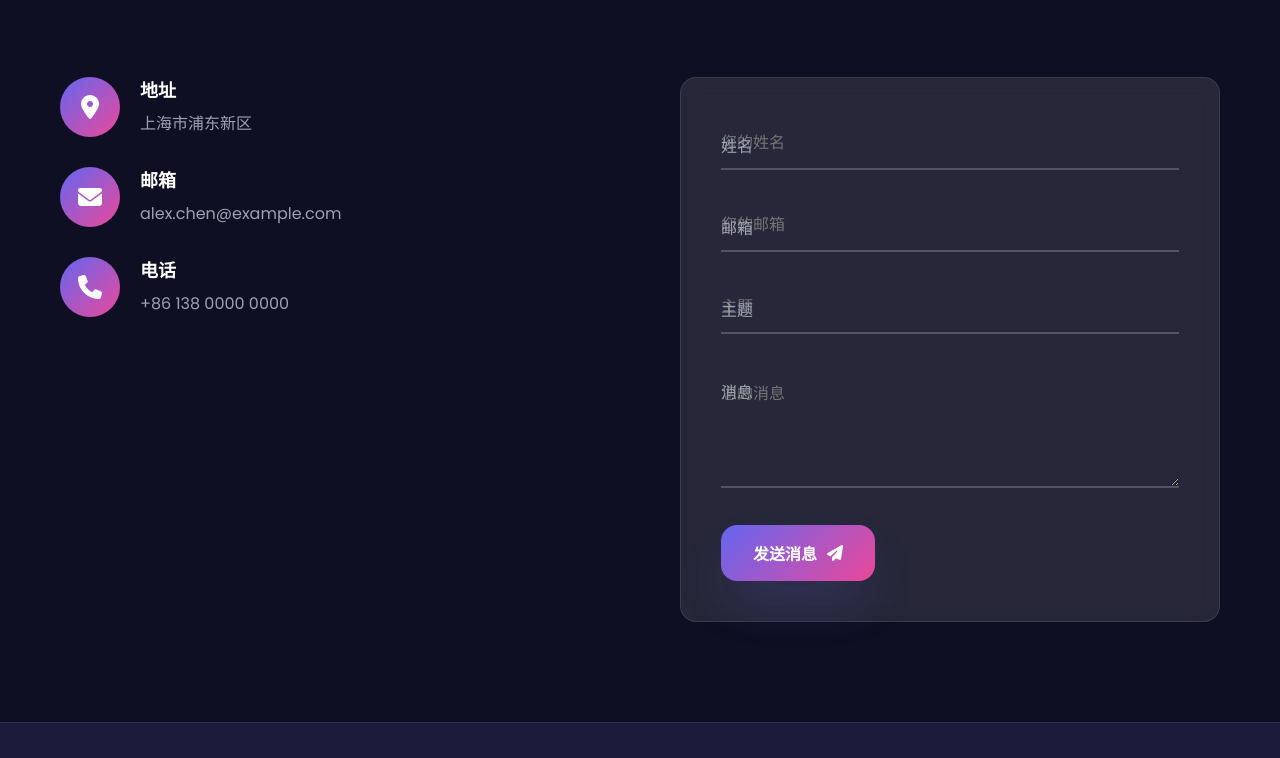
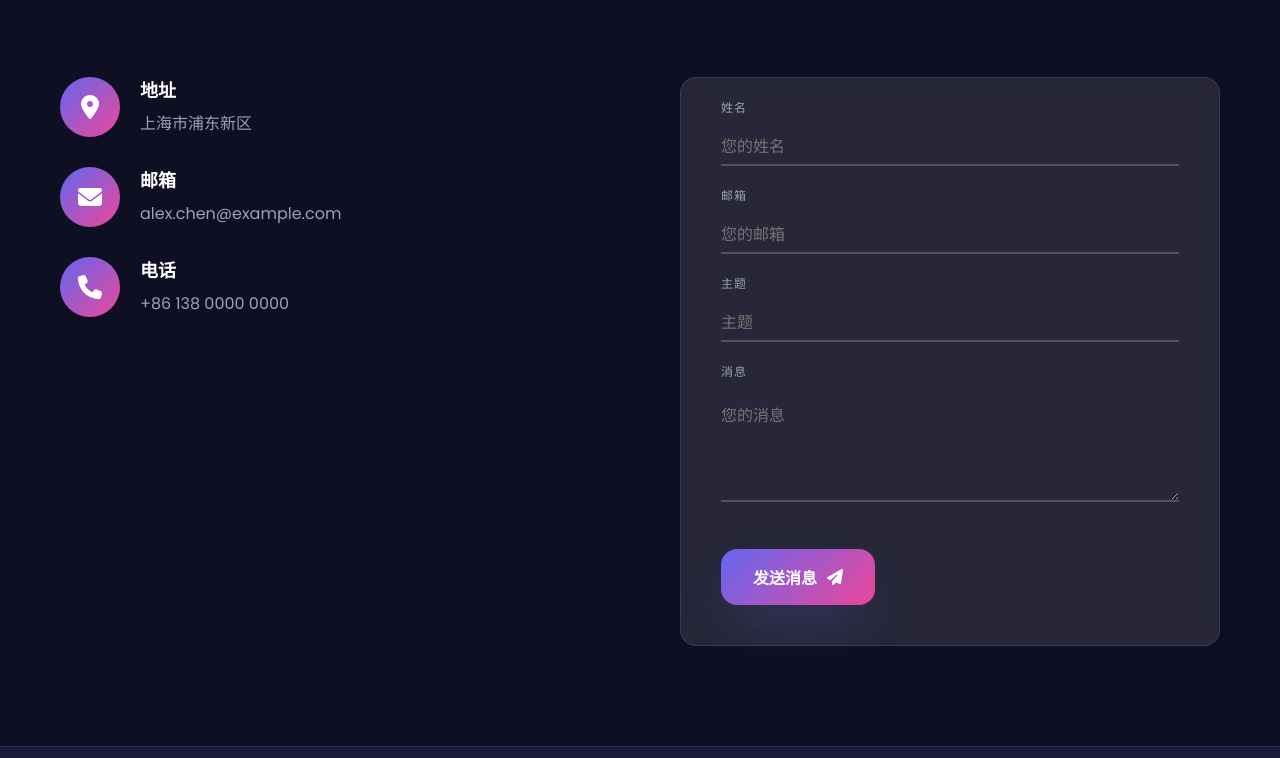
Before and after one commit to astonaut/my_introduce, a plain HTML site: page index.html in a window 1280 px wide. Shown: the part 3554-4312 px from the top of the page. Drawn offline with nearby package versions, Linux system fonts and the light colour scheme.

Commit message:
修改布局Bug

```diff
--- a/style.css
+++ b/style.css
@@ -787,13 +787,13 @@ section {
 
 .form-group {
     position: relative;
-    margin-bottom: 30px;
+    margin-bottom: 40px;
 }
 
 .form-group input,
 .form-group textarea {
     width: 100%;
-    padding: 16px 0;
+    padding: 20px 0 8px 0;
     background: transparent;
     border: none;
     border-bottom: 2px solid rgba(255, 255, 255, 0.2);
@@ -810,19 +810,21 @@ section {
 
 .form-group label {
     position: absolute;
-    top: 16px;
+    top: -20px;
     left: 0;
     color: var(--text-muted);
     pointer-events: none;
     transition: var(--transition);
+    font-size: 12px;
+    font-weight: 500;
+    text-transform: uppercase;
+    letter-spacing: 1px;
 }
 
 .form-group input:focus + label,
 .form-group textarea:focus + label,
 .form-group input:not(:placeholder-shown) + label,
 .form-group textarea:not(:placeholder-shown) + label {
-    top: -20px;
-    font-size: 12px;
     color: var(--primary-color);
 }
 
```
